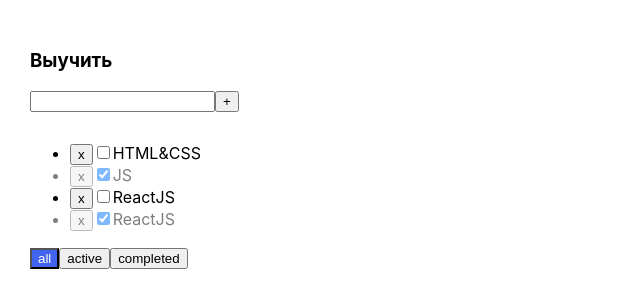
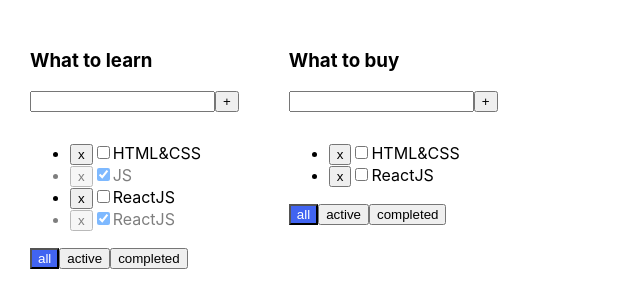
Before and after one commit to DaniyelGit/Todolist, a React (Create React App) app: page / in a window 1280 px wide. Shown: the top 308 px of the page, without its empty margins (0-640 px from the left). Built offline with nearby package versions, Linux system fonts and the light colour scheme.

Commit message:
added state todolists and refactor code for filter

```diff
--- a/src/App.tsx
+++ b/src/App.tsx
@@ -9,11 +9,22 @@ export type TasksType = {
    title: string
    isDone: boolean
 }
-
+export type TodolistType = {
+   id: string
+   title: string
+   filter: FilterValuesType
+}
 export type FilterValuesType = 'all' | 'active' | 'completed';
 
 function App() {
 
+   const todolistID1 = v1();
+   const todolistID2 = v1();
+
+   const [todolists, setTodolists] = useState<Array<TodolistType>>([
+      {id: v1(), title: 'What to learn', filter: 'all'},
+      {id: v1(), title: 'What to buy', filter: 'active'},
+   ])
 
 
    const [tasks, setTasks] = useState<Array<TasksType>>([
@@ -29,8 +40,8 @@ function App() {
       setTasks(tasks.filter(task => task.id !== taskId));
    }
 
-   const changeFilter = (filter: FilterValuesType) => {
-      setFilterTask(filter);
+   const changeFilter = (todoID: string, valueFilter: FilterValuesType) => {
+      setTodolists(todolists.map(tl => tl.id === todoID ? {...tl, filter: valueFilter} : tl));
    };
 
    const addTask = (titleTask: string) => {
@@ -46,24 +57,40 @@ function App() {
 
 
    // filtered tasks
-   let filteredTasks = tasks;
+   /*let filteredTasks = tasks;
    if (filterTask === 'active') {
       filteredTasks = tasks.filter(item => !item.isDone)
    }
    if (filterTask === 'completed') {
       filteredTasks = tasks.filter(item => item.isDone)
-   }
+   }*/
 
    return (
       <div className="App">
+         {
+            todolists.map(tl => {
+               let filteredTasks = tasks;
+               if (tl.filter === 'active') {
+                  filteredTasks = tasks.filter(item => !item.isDone)
+               }
+               if (tl.filter === 'completed') {
+                  filteredTasks = tasks.filter(item => item.isDone)
+               }
+               return (
                   <Todolist
-            title={'Выучить'}
+                     key={tl.id}
+                     todoID={tl.id}
+                     title={tl.title}
                      tasks={filteredTasks}
                      removeTask={removeTask}
                      changeFilter={changeFilter}
                      addTask={addTask}
                      changeChecked={changeChecked}
                   />
+               );
+            })
+         }
+
       </div>
    );
 }
--- a/src/components/Todolist/Todolist.tsx
+++ b/src/components/Todolist/Todolist.tsx
@@ -5,16 +5,18 @@ import {FilterValuesType, TasksType} from "../../App";
 import {Button} from "../Button";
 
 type TodolistPropsType = {
+   todoID: string
    title: string
    tasks: TasksType[]
    removeTask: (taskId: string) => void
-   changeFilter: (filter: FilterValuesType) => void
+   changeFilter: (todoID: string, valueFilter: FilterValuesType) => void
    addTask: (titleTask: string) => void
    changeChecked: (eventBool: boolean, taskID: string) => void
 }
 
 export const Todolist = (props: TodolistPropsType) => {
    const {
+      todoID,
       title,
       tasks,
       changeFilter,
@@ -58,9 +60,9 @@ export const Todolist = (props: TodolistPropsType) => {
       }
    };
 
-   const changeFilterHandler = (filter: FilterValuesType) => {
-      changeFilter(filter);
-      setStyleForBtnFiltered(filter);
+   const changeFilterHandler = (valueFilter: FilterValuesType) => {
+      changeFilter(todoID, valueFilter);
+      setStyleForBtnFiltered(valueFilter);
    }
 
    const mappedTasks = tasks && tasks.map(task => {
```
Lines whose indentation alone changed are shown as unchanged.
